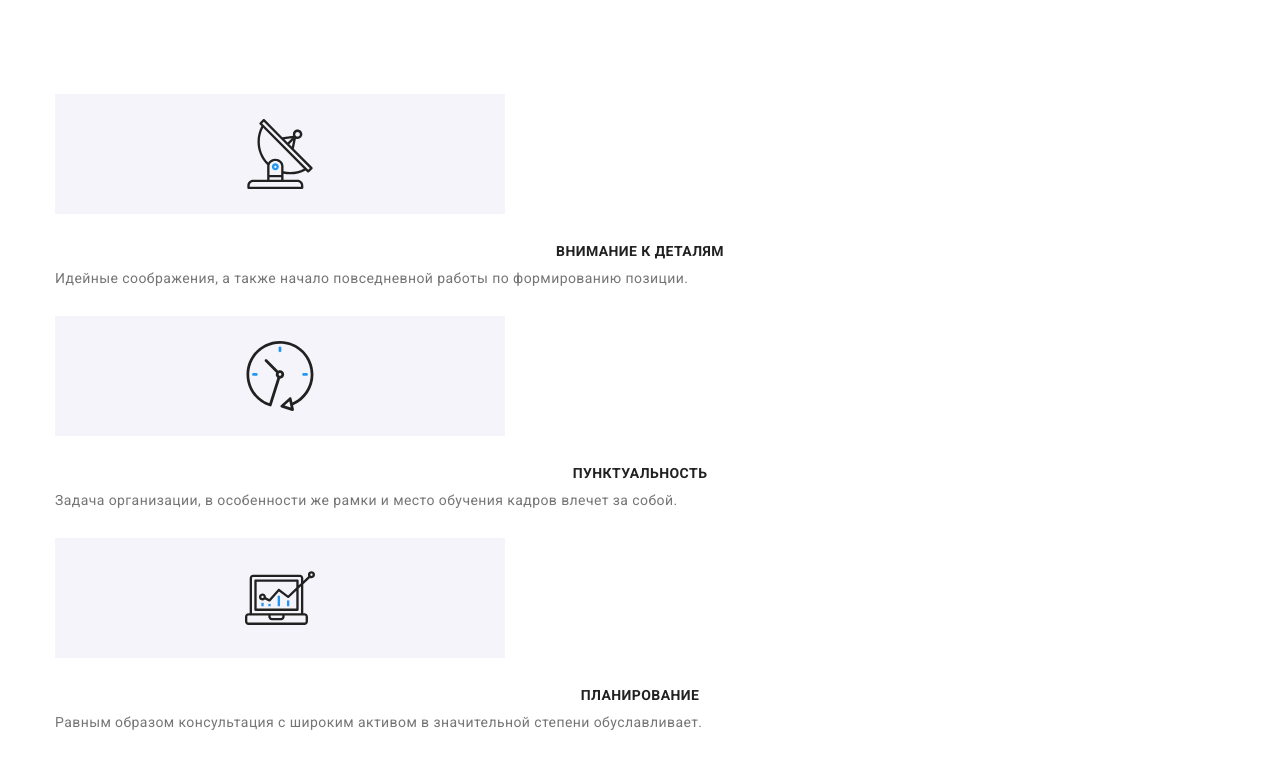
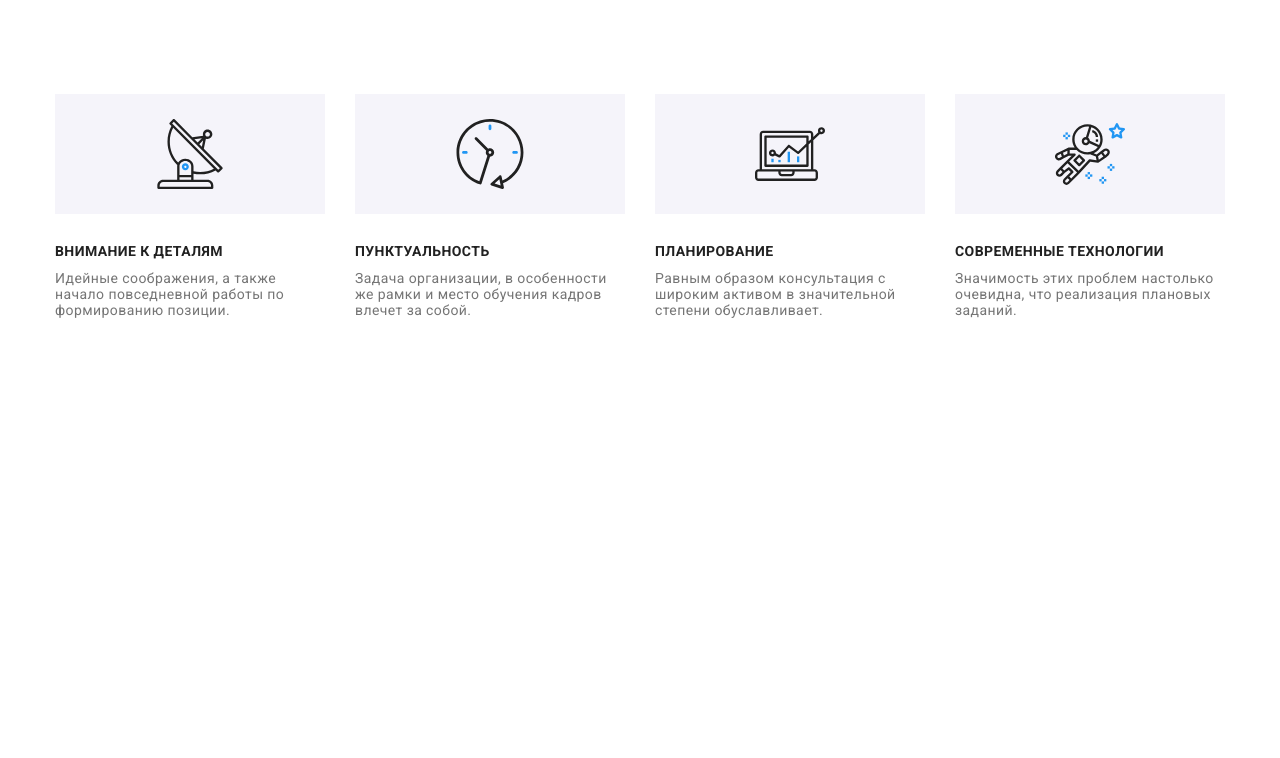
Before and after one commit to maryna-haliieva/goit-markup-hw-08-final, a plain HTML site: page index.html in a window 1280 px wide. Shown: the part 701-1459 px from the top of the page. After the commit the page ends 1144 px from the top, so only its background shows below. Drawn offline with nearby package versions, Linux system fonts and the light colour scheme; files that its build step writes are made by us from their sources.

Commit message:
advantages

```diff
--- a/sass/base/_container.scss
+++ b/sass/base/_container.scss
@@ -1,14 +1,8 @@
 .container {
     padding-left: 15px;
     padding-right: 15px;
-}
-
-@media screen and (min-width: 480px) {
-    .container {
-        width: 450px;
-        margin-left: auto;
-        margin-right: auto;
-    }
+    margin-left: auto;
+    margin-right: auto;
 }
 
 @media screen and (min-width: 768px) {
--- a/sass/layout/_advantages.scss
+++ b/sass/layout/_advantages.scss
@@ -8,7 +8,6 @@
     justify-content: center;
 
     margin-bottom: 30px;
-    max-width: 450px;
     height: 120px;
 
     background-color: var(--backgroung-team);
@@ -25,53 +24,41 @@
 }
 
 .advantages__description {
-    font-size: 14px;
     line-height: 1.17;
 }
 
-// .advantages-list {
-//     display: flex;
-//     flex-wrap: wrap;
+@media screen and (min-width: 768px) {
+    .advantages-list {
+        display: flex;
+        flex-wrap: wrap;
+    }
+    .advantages-list__item {
+        width: 354px;
+    }
+    .advantages-list__item:nth-child(2n) {
+       margin-left: 30px;
+    }
+    .advantages__h {
+        text-align: start;
+    }
+}
 
-//     >.advantages-list__item {
-//         flex-basis: calc((100% - 4 * 30px) / 4);
-//         margin-right: 30px;
-//     }
+@media screen and (min-width: 1200px) {
+    .advantages-list {
+        display: flex;
+        flex-wrap: wrap;
 
-//     >.advantages-list__item:nth-child(4n) {
-//         margin-right: 0px;
-//     }
+        &>.advantages-list__item {
+            flex-basis: calc((100% - 4 * 30px) / 4);
+            margin-left: 30px;
+        }
 
-//     >.advantages-list__item:nth-child(n + 5) {
-//         margin-top: 30px;
-//     }
-// }
+        &>.advantages-list__item:nth-child(4n+1) {
+            margin-left: 0px;
+        }
+    }
 
-// .advantages__h {
-//     text-transform: uppercase;
-//     font-weight: 700;
-//     font-size: 14px;
-//     line-height: 2;
-// }
-
-// .advantages__description {
-//     font-size: 14px;
-//     line-height: 1.88;
-// }
-
-// .advantages-list__item {
-//     display: block;
-// }
-
-// .advantages-list__icon {
-//
-//     width: 270px;
-//     height: 120px;
-
-//
-// }
-
-// .icon-img {
-//     width: 70px;
-//     height: 70px;
-// }
+    .advantages-list__icon {
+        width: 270px;
+    }
+}
```
Also changed, not shown: css/main.css (added), css/main.min.css (added), 2 other files.
